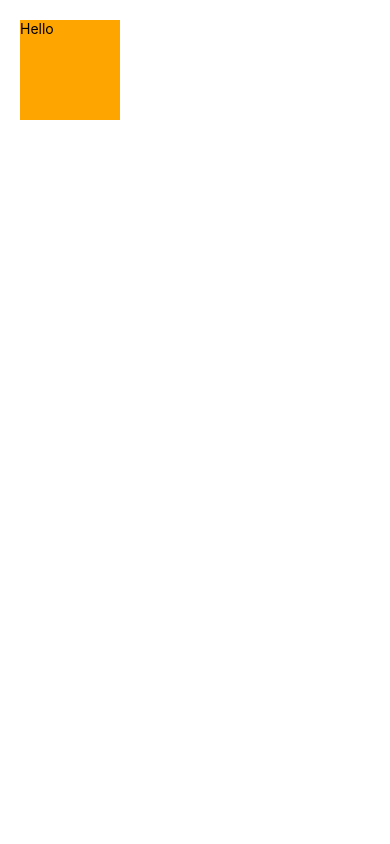
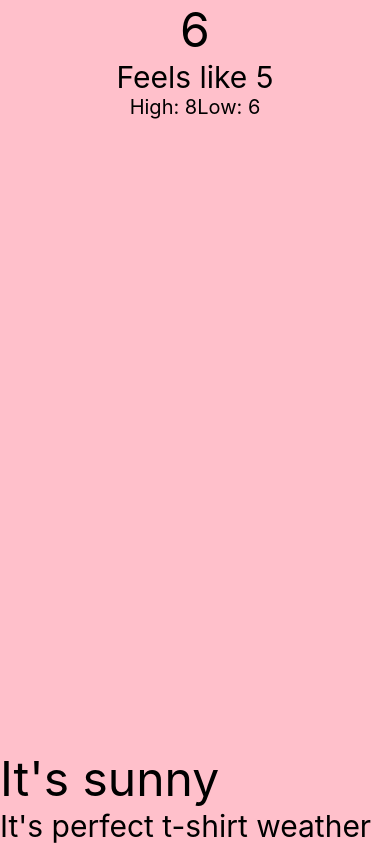
Before and after one commit to estebansep1/First-React-Native-App, a React Native app: screen / in a window 390 px wide. Built offline with nearby package versions, Linux system fonts and the light colour scheme.

Commit message:
implemented bare bones weather home screen content

```diff
--- a/App.js
+++ b/App.js
@@ -1,21 +1,58 @@
 import React from 'react';
-import { StatusBar } from 'expo-status-bar';
-import { StyleSheet, Text, View } from 'react-native';
+import { View, Text, SafeAreaView, StyleSheet } from 'react-native'
 
-export default function App() {
-  const message = 'Hello'
+const App = () => {
   return (
-    <View style={{margin: 20, height: 100, width: 100, backgroundColor: 'orange'}}>
-      <Text>{message}</Text>
-    </View>
-  );
+    <SafeAreaView style={styles.wrapper}>
+    <View style={styles.container}>
+      <Text style={styles.temp}>6</Text>
+      <Text style={styles.feels}>Feels like 5</Text>
+      <View style={styles.highLowWrapper}>
+        <Text style={styles.highLow}>High: 8</Text>
+        <Text style={styles.highLow}>Low: 6</Text>
+      </View>
+      </View>
+      <View style={styles.bodyWrapper}>
+        <Text style={styles.description}>It's sunny</Text>
+        <Text style ={styles.message}>It's perfect t-shirt weather</Text>
+      </View>
+    </SafeAreaView>
+  )
 }
 
 const styles = StyleSheet.create({
+  wrapper: {
+    flex: 1,
+    backgroundColor: 'pink'
+  },
   container: {
     flex: 1,
-    backgroundColor: '#fff',
-    alignItems: 'center',
-    justifyContent: 'center',
+    alignItems: 'center'
   },
-});
+  temp: {
+    color: 'black',
+    fontSize: 48
+  },
+  feels: {
+    fontSize: 30,
+    color: 'Black'
+  },
+  highLow: {
+    color: 'black',
+    fontSize: 20
+  },
+  highLowWrapper: {
+    flexDirection: 'row'
+  },
+  bodyWrapper: {
+    justifyContent: 'flex-end',
+    alignItems: 'flex-start'
+  },
+  description: {
+    fontSize: 48
+  },
+  message: {
+    fontSize: 30
+  }
+})
+export default App
```
